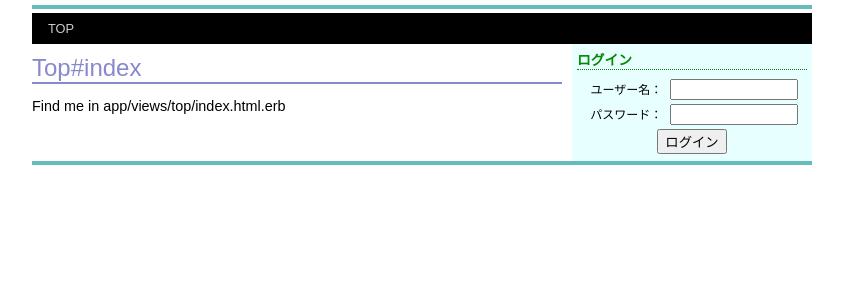
After one commit to tarotrot/notteku, a Rails app: template app/views/top/index.html.erb in a window 1280 px wide. The commit adds this page. Shown: the top 300 px of the page, without its empty margins (218-1061 px from the left). Run offline with Rails 7, Linux system fonts and the light colour scheme; the template is opened without the code that fills it, so the values that code supplies are empty.

Commit message:
モックアップ

```diff
--- a/app/assets/stylesheets/application.css
+++ b/app/assets/stylesheets/application.css
@@ -13,3 +13,196 @@
  *= require_tree .
  *= require_self
  */
+
+ /* ページ全体 */
+ body {
+   background-color: white;
+   color: black;
+   margin: 0; padding: 0;
+   font-family: Meiryo, sans-serif;
+ }
+
+ /* リンク */
+ a:link { color: #00c; }
+ a:visited { color: #00c; }
+ a:hover { color: #f00; }
+ a img { border: none; }
+
+ /* ブロック要素 */
+ p, h1, h2, h3, table, ul {
+   margin: 0 0 1em;
+ }
+
+ /* ナビゲーション */
+ nav ul,
+ ul.toolbar,
+ ul.links {
+   list-style-type: none;
+   margin: 0;
+   padding: 0;
+ }
+
+ nav ul li,
+ div.toolbar li,
+ ul.toolbar li,
+ ul.links li {
+   display: inline;
+ }
+
+ /* 全体の枠 */
+ div#container {
+   margin: 0 auto;
+   padding-top: 5px;
+   width: 780px;
+ }
+
+ /* 左の枠（コンテンツを入れる） */
+ main {
+   float: left;
+   width: 530px;
+   padding: 10px 10px 10px 0;
+ }
+
+ /* 右の枠（サイドバーを入れる） */
+ aside#sidebar {
+   float: left;
+   width: 230px;
+   background-color: #e8ffff;
+   padding: 5px;
+   font-size: 86%;
+ }
+
+ /* ヘッダー */
+ header {
+   border-top: 4px solid #6bb;
+   padding-top: 4px;
+ }
+
+ ul.account-menu {
+   text-align: right;
+ }
+
+ /* フッター */
+ footer {
+   clear: both;
+   font: 11px Verdana;
+   color: #888;
+   padding: 8px 0;
+   border-top: 4px solid #6bb;
+   text-align: center;
+ }
+
+ footer nav ul li:not(:last-child):after {
+   color: #888;
+   content: " | ";
+   margin: 0 5px;
+ }
+
+ /* メニューバー */
+ nav.menubar {
+   padding: 2px;
+   background-color: #000;
+   color: #ccc;
+   font-size: 80%;
+   padding: 8px 16px;
+ }
+
+ nav.menubar ul li:not(:last-child):after {
+   color: #ccc;
+   content: " | ";
+   margin: 0 2px;
+ }
+
+ /* メニューバーのリンク */
+ nav.menubar a { text-decoration: none; }
+
+ /* メニューバーのリンク（未訪問） */
+ nav.menubar a:link { color: #ccc; }
+
+ /* メニューバーのリンク（訪問済） */
+ nav.menubar a:visited { color: #ccc; }
+
+ /* メニューバーのリンク（マウスを合わせたとき） */
+ nav.menubar a:hover {
+   color: #f88;
+   text-decoration: underline;
+ }
+
+ /* メニューバーのリンク（現在のページ） */
+ nav.menubar span {
+   color: #ff8;
+   font-weight: bold;
+ }
+
+ /* メインコンテンツ */
+ main h1 {
+   color: #88c;
+   font-weight: normal;
+   font-size: 150%;
+   border-bottom: 2px solid #88c;
+   margin-bottom: 0.5em;
+ }
+
+ main h2 {
+   color: #99d;
+   font-weight: bold;
+   font-size: 120%;
+   margin-bottom: 0.5em;
+   border-bottom: 1px solid #ccf;
+ }
+
+ main p {
+   font-size: 90%;
+   line-height: 1.5;
+ }
+
+ ul.toolbar,
+ div.toolbar {
+   padding: 15px 0;
+   font-size: 90%;
+   text-align: right;
+ }
+
+ ul.toolbar li:not(:last-child):after {
+   color: #888;
+   content: " | ";
+   margin: 0 2px;
+ }
+
+ /* サイドバー */
+ form#login-form {
+   font-size: 12px;
+ }
+
+ form#login-form div {
+   padding: 2px;
+   text-align: center;
+ }
+
+ form#login-form label {
+   display: inline-block;
+   width: 80px;
+   text-align: center;
+ }
+
+ form#login-form input[type="text"],
+ form#login-form input[type="password"] {
+   width: 120px;
+ }
+
+ aside#sidebar h2 {
+   color: #080;
+   font-weight: bold;
+   border-bottom: 1px dotted #080;
+   margin-bottom: 0.5em;
+   font-size: 100%;
+ }
+
+ aside#sidebar ul {
+   padding-left: 1em;
+   list-style-type: none;
+ }
+
+ aside#sidebar li {
+   margin-bottom: 0.3em;
+ }
--- /dev/null
+++ b/app/controllers/top_controller.rb
@@ -0,0 +1,4 @@
+class TopController < ApplicationController
+  def index
+  end
+end
--- a/app/helpers/application_helper.rb
+++ b/app/helpers/application_helper.rb
@@ -1,2 +1,15 @@
 module ApplicationHelper
+  def page_title
+    title = "Notteku"
+    title = @page_title + " - " + title if @page_title
+    title
+  end
+
+  def menu_link_to(text, path, options = {})
+    content_tag :li do
+      link_to_unless_current(text, path, options) do
+        content_tag(:span, text)
+      end
+    end
+  end
 end
--- a/app/views/layouts/application.html.erb
+++ b/app/views/layouts/application.html.erb
@@ -1,7 +1,7 @@
 <!DOCTYPE html>
 <html>
   <head>
-    <title>Notteku</title>
+    <title><%= page_title %></title>
     <%= csrf_meta_tags %>
     <%= csp_meta_tag %>
 
@@ -10,6 +10,19 @@
   </head>
 
   <body>
-    <%= yield %>
+    <div id="container">
+      <header>
+        <%= render "shared/header" %>
+      </header>
+      <main>
+        <%= yield %>
+      </main>
+      <aside id="sidebar">
+        <%= render "shared/sidebar" %>
+      </aside>
+      <footer>
+        <%# <%= render "shared/footer"  %>
+      </footer>
+    </div>
   </body>
 </html>
--- /dev/null
+++ b/app/views/shared/_header.html.erb
@@ -0,0 +1,5 @@
+<nav class="menubar">
+  <ul>
+    <%= menu_link_to "TOP", :root %>
+  </ul>
+</nav>
--- /dev/null
+++ b/app/views/shared/_login_form.html.erb
@@ -0,0 +1,14 @@
+<h2>ログイン</h2>
+<form id="login-form">
+  <div>
+    <label>ユーザー名：</label>
+    <input type="text">
+  </div>
+  <div>
+    <label>パスワード：</label>
+    <input type="password">
+  </div>
+  <div>
+    <input type="submit" value="ログイン">
+  </div>
+</form>
--- /dev/null
+++ b/app/views/shared/_sidebar.html.erb
@@ -0,0 +1 @@
+<%= render "shared/login_form" %>
--- /dev/null
+++ b/app/views/top/index.html.erb
@@ -0,0 +1,2 @@
+<h1>Top#index</h1>
+<p>Find me in app/views/top/index.html.erb</p>
--- a/config/routes.rb
+++ b/config/routes.rb
@@ -1,3 +1,3 @@
 Rails.application.routes.draw do
-  # For details on the DSL available within this file, see http://guides.rubyonrails.org/routing.html
+  root "top#index"
 end
```
Also changed, not shown: 1 other file.
